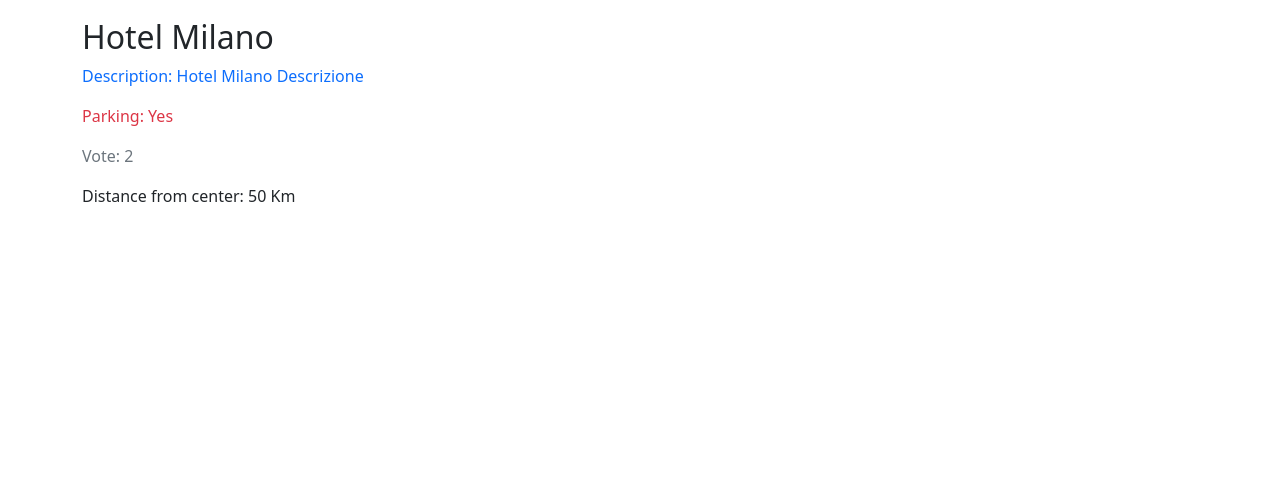
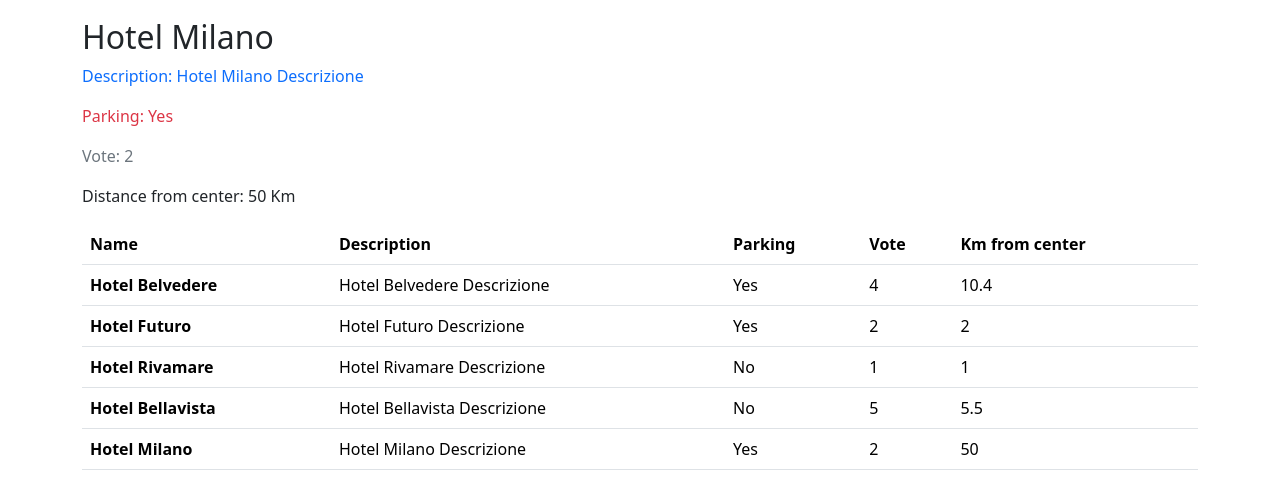
Before and after one commit to luigitarallo/php-hotel, a PHP site: page / in a window 1280 px wide. Shown: the part 864-1350 px from the top of the page. Before the commit the page ends 1066 px from the top, so only its background shows below. Run offline with PHP 8.4, Linux system fonts and the light colour scheme.

Commit message:
feat: add foreach with table

```diff
--- a/index.php
+++ b/index.php
@@ -77,6 +77,39 @@ $hotels = [
             </p>
         <?php endforeach; ?>
 
+        <table class="table">
+            <thead>
+                <tr>
+                    <th scope="col">Name</th>
+                    <th scope="col">Description</th>
+                    <th scope="col">Parking</th>
+                    <th scope="col">Vote</th>
+                    <th scope="col">Km from center</th>
+
+                </tr>
+            </thead>
+            <tbody>
+                <?php foreach ($hotels as $key => $hotel): ?>
+                    <tr>
+                        <th scope="row">
+                            <?php echo $hotel['name']; ?>
+                        </th>
+                        <td>
+                            <?php echo $hotel['description']; ?>
+                        </td>
+                        <td>
+                            <?php echo $hotel['parking'] ? 'Yes' : 'No'; ?>
+                        </td>
+                        <td>
+                            <?php echo $hotel['vote']; ?>
+                        </td>
+                        <td>
+                            <?php echo $hotel['distance_to_center']; ?>
+                        </td>
+                    </tr>
+                <?php endforeach; ?>
+            </tbody>
+        </table>
     </div>
 </body>
 
```
